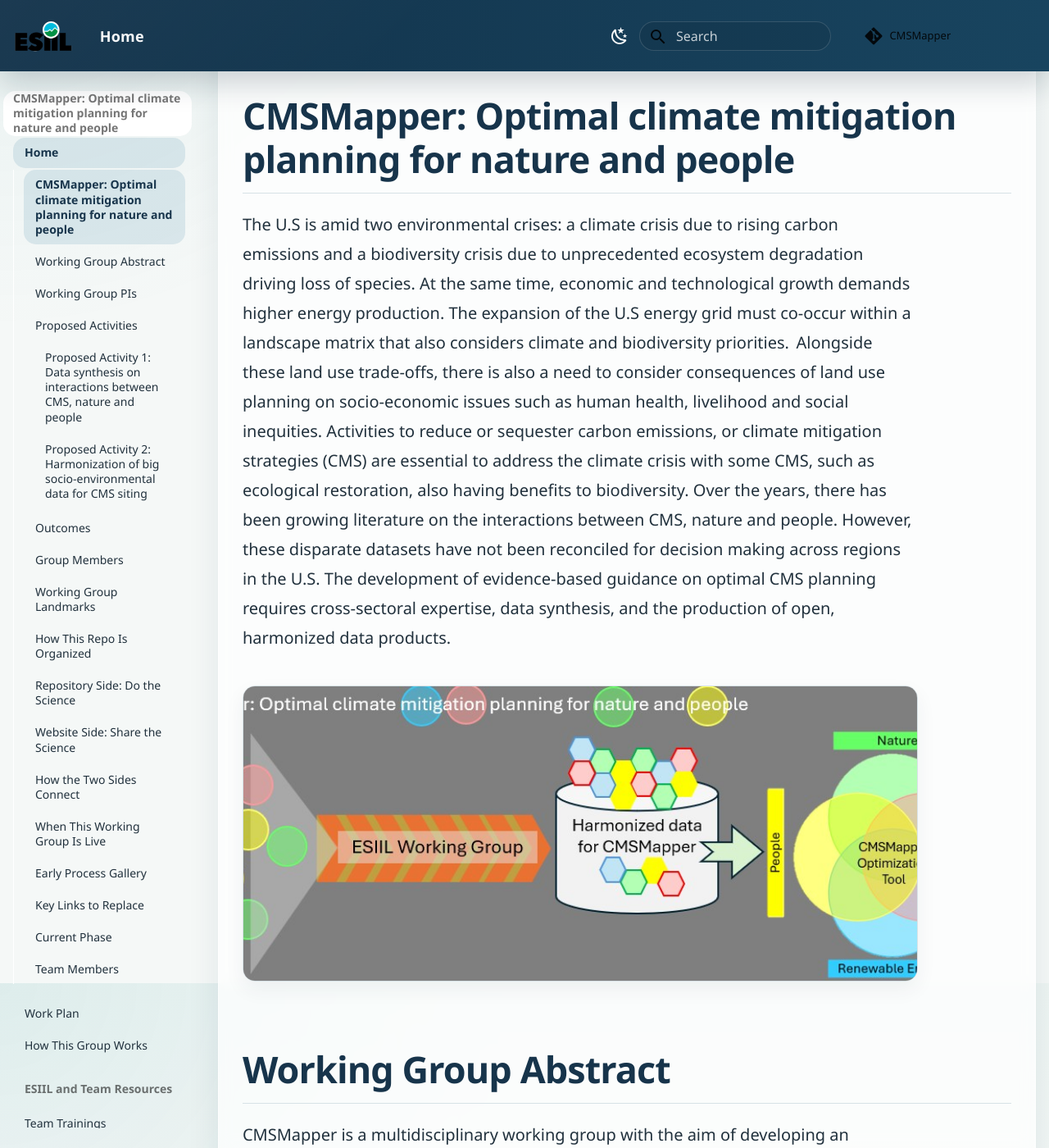
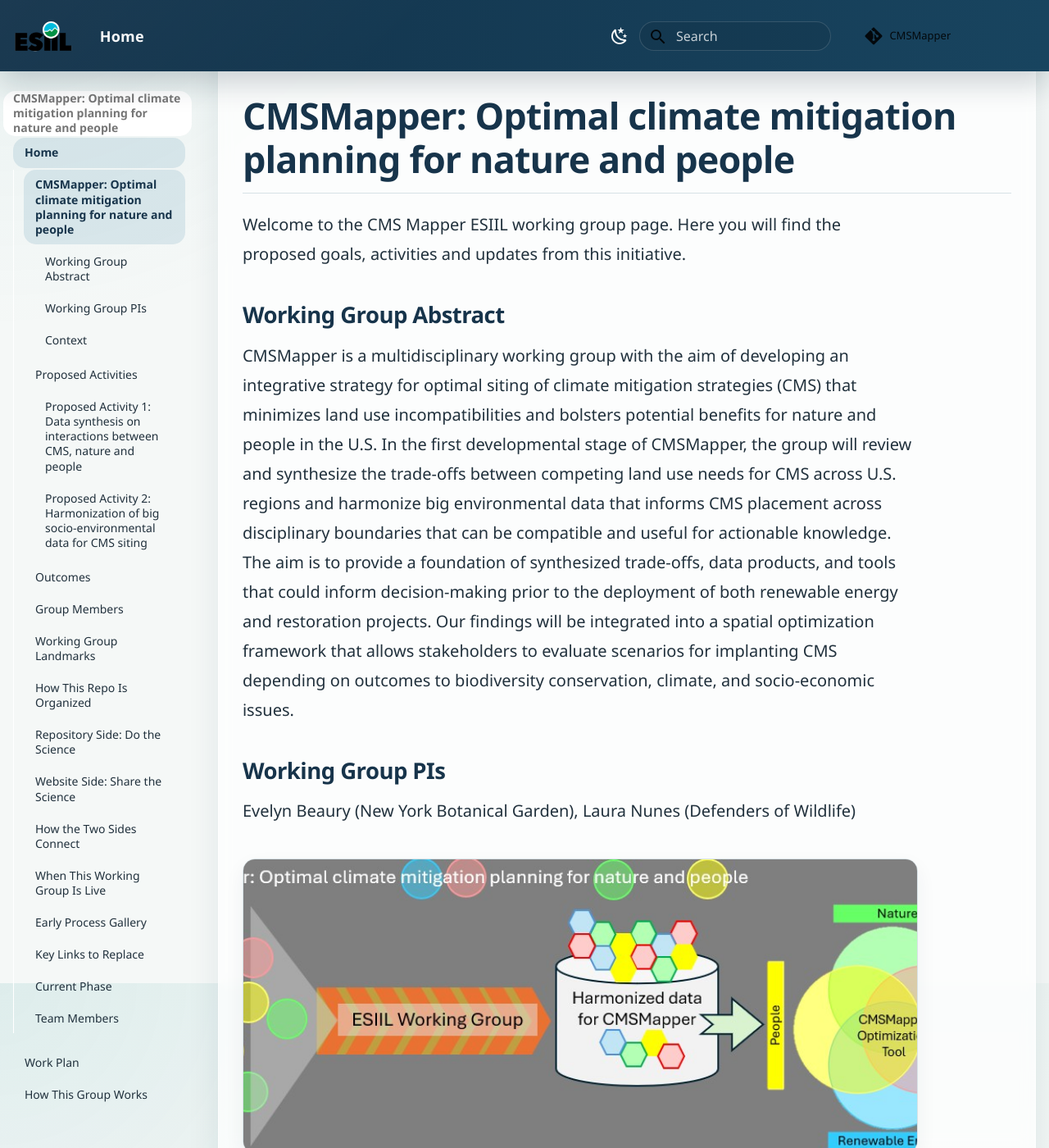
Before and after one commit to CU-ESIIL/CMSMapper, an MkDocs documentation site: the page built from docs/index.md, in a window 1280 px wide and 1400 px high, scrolled down 201 px. Shown: the whole window at 82% size. Built offline with MkDocs 1.6.1 and Material for MkDocs 9.7.7, drawn with Linux system fonts in a browser that asks for light colours; comment, search, counter and statistics services are not loaded; some of the changed text lies outside the part shown.

Commit message:
Update index.md
re-arraging sections

```diff
--- a/docs/index.md
+++ b/docs/index.md
@@ -2,16 +2,19 @@
 
 ## CMSMapper: Optimal climate mitigation planning for nature and people
 
-The U.S is amid two environmental crises: a climate crisis due to rising carbon emissions and a biodiversity crisis due to unprecedented ecosystem degradation driving loss of species. At the same time, economic and technological growth demands higher energy production. The expansion of the U.S energy grid must co-occur within a landscape matrix that also considers climate and biodiversity priorities.  Alongside these land use trade-offs, there is also a need to consider consequences of land use planning on socio-economic issues such as human health, livelihood and social inequities. Activities to reduce or sequester carbon emissions, or climate mitigation strategies (CMS) are essential to address the climate crisis with some CMS, such as ecological restoration, also having benefits to biodiversity. Over the years, there has been growing literature on the interactions between CMS, nature and people. However, these disparate datasets have not been reconciled for decision making across regions in the U.S. The development of evidence-based guidance on optimal CMS planning requires cross-sectoral expertise, data synthesis, and the production of open, harmonized data products.
+Welcome to the CMS Mapper ESIIL working group page. Here you will find the proposed goals, activities and updates from this initiative.
+
+### Working Group Abstract
+
+CMSMapper is a multidisciplinary working group with the aim of developing an integrative strategy for optimal siting of climate mitigation strategies (CMS) that minimizes land use incompatibilities and bolsters potential benefits for nature and people in the U.S. In the first developmental stage of CMSMapper, the group will review and synthesize the trade-offs between competing land use needs for CMS across U.S. regions and harmonize big environmental data that informs CMS placement across disciplinary boundaries that can be compatible and useful for actionable knowledge. The aim is to provide a foundation of synthesized trade-offs, data products, and tools that could inform decision-making prior to the deployment of both renewable energy and restoration projects. Our findings will be integrated into a spatial optimization framework that allows stakeholders to evaluate scenarios for implanting CMS depending on outcomes to biodiversity conservation, climate, and socio-economic issues.
+
+### Working Group PIs
+Evelyn Beaury (New York Botanical Garden), Laura Nunes (Defenders of Wildlife)
 
 ![Working Group Hero](assets/images/CMSMapper_framework_ESIIL.jpg){ .homepage-hero }
 
-## Working Group Abstract
-
-CMSMapper is a multidisciplinary working group with the aim of developing an integrative strategy for optimal siting of climate mitigation strategies (CMS) that minimizes land use incompatibilities and bolsters potential benefits for nature and people in the U.S. In the first developmental stage of CMSMapper, the group will review and synthesize the trade-offs between competing land use needs for CMS across U.S. regions and harmonize big environmental data that informs CMS placement across disciplinary boundaries that can be compatible and useful for actionable knowledge. The aim is to provide a foundation of synthesized trade-offs, data products, and tools that could inform decision-making prior to the deployment of both renewable energy and restoration projects. Our findings will be integrated into a spatial optimization framework that allows stakeholders to evaluate scenarios for implanting CMS depending on outcomes to biodiversity conservation, climate, and socio-economic issues.
-
-## Working Group PIs
-Evelyn Beaury (New York Botanical Garden), Laura Nunes (Defenders of Wildlife)
+### Context
+The U.S is amid two environmental crises: a climate crisis due to rising carbon emissions and a biodiversity crisis due to unprecedented ecosystem degradation driving loss of species. At the same time, economic and technological growth demands higher energy production. The expansion of the U.S energy grid must co-occur within a landscape matrix that also considers climate and biodiversity priorities.  Alongside these land use trade-offs, there is also a need to consider consequences of land use planning on socio-economic issues such as human health, livelihood and social inequities. Activities to reduce or sequester carbon emissions, or climate mitigation strategies (CMS) are essential to address the climate crisis with some CMS, such as ecological restoration, also having benefits to biodiversity. Over the years, there has been growing literature on the interactions between CMS, nature and people. However, these disparate datasets have not been reconciled for decision making across regions in the U.S. The development of evidence-based guidance on optimal CMS planning requires cross-sectoral expertise, data synthesis, and the production of open, harmonized data products.
 
 ## Proposed Activities
 ### Proposed Activity 1: Data synthesis on interactions between CMS, nature and people
```
